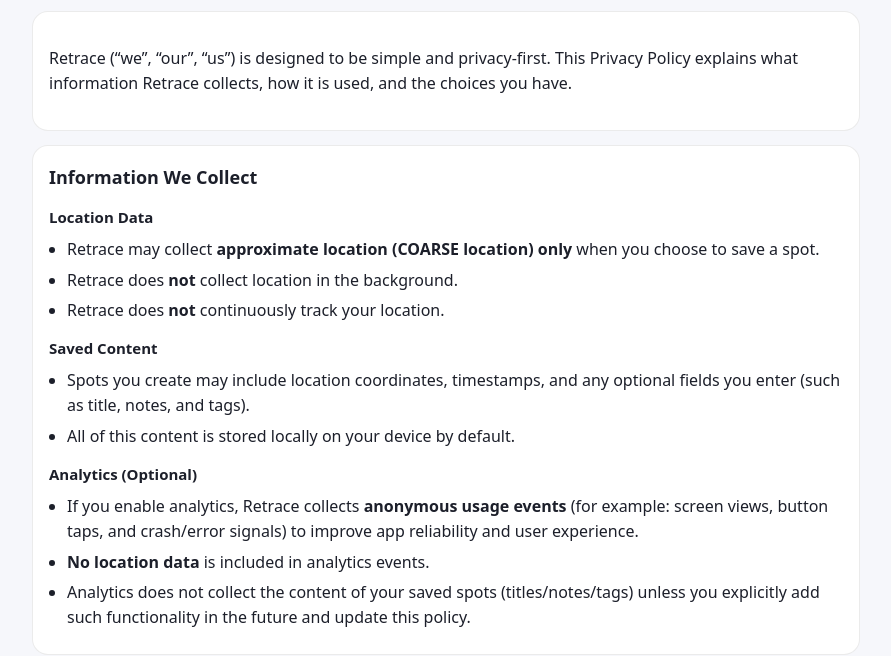
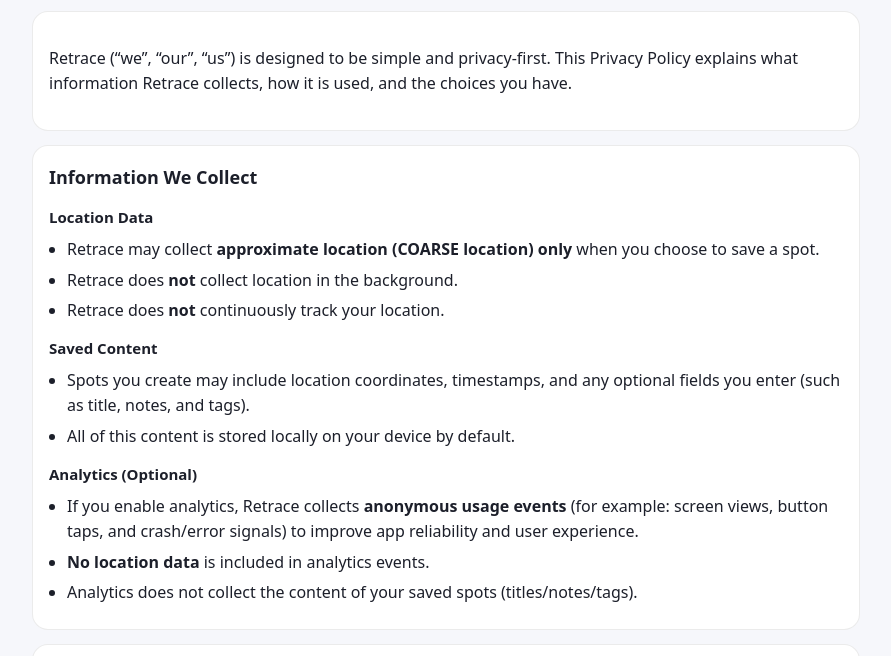
Before and after one commit to vibhorgoswami/retrace-app, a plain HTML site: page index.html in a window 1280 px wide. Shown: the part 143-799 px from the top of the page, without its empty margins (194-1085 px from the left). Drawn offline with Linux system fonts and the light colour scheme.

Commit message:
Remove mention of future functionality in analytics

```diff
--- a/index.html
+++ b/index.html
@@ -42,7 +42,7 @@
       <ul>
         <li>If you enable analytics, Retrace collects <strong>anonymous usage events</strong> (for example: screen views, button taps, and crash/error signals) to improve app reliability and user experience.</li>
         <li><strong>No location data</strong> is included in analytics events.</li>
-        <li>Analytics does not collect the content of your saved spots (titles/notes/tags) unless you explicitly add such functionality in the future and update this policy.</li>
+        <li>Analytics does not collect the content of your saved spots (titles/notes/tags).</li>
       </ul>
     </section>
 
```
